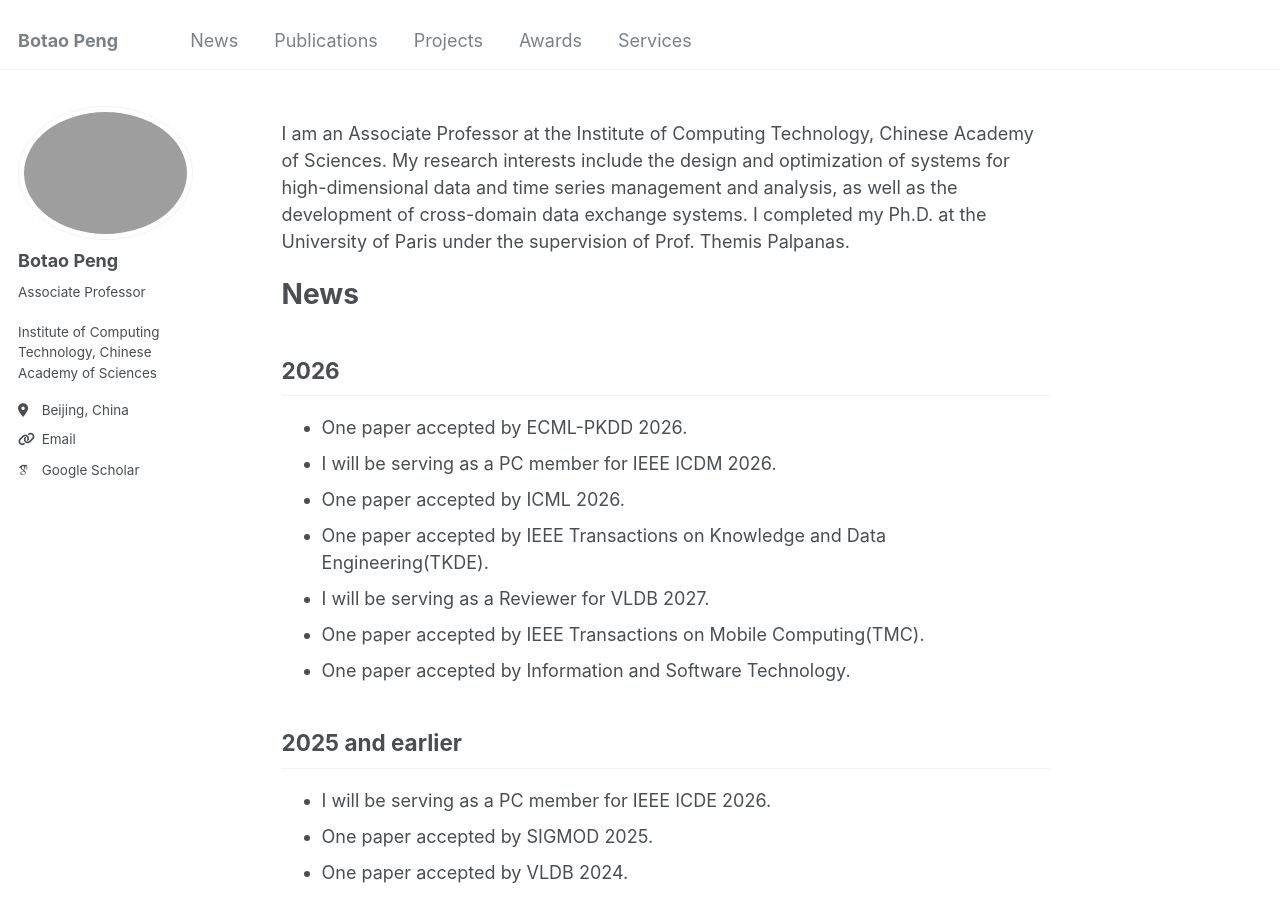
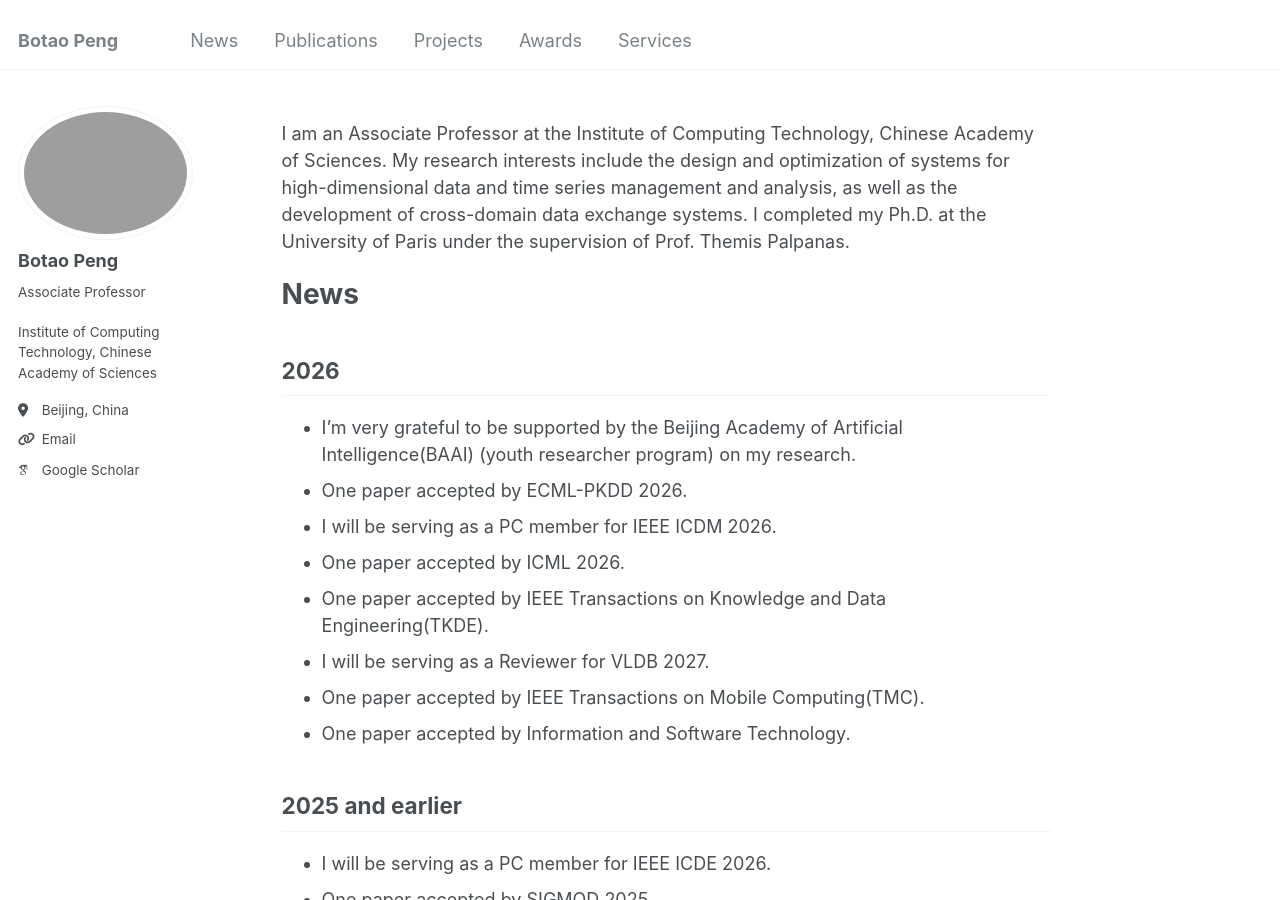
Before and after one commit to BotaoPENG/botaopeng.github.io, a Jekyll site: the page built from _pages/about.md, in a window 1280 px wide and 900 px high. Built offline with Jekyll 4.4.1, drawn with Linux system fonts in a browser that asks for light colours; some web fonts are replaced.

Commit message:
Update about.md

```diff
--- a/_pages/about.md
+++ b/_pages/about.md
@@ -11,6 +11,7 @@ I am an Associate Professor at the Institute of Computing Technology, Chinese Ac
 # News {#news}
 
 ## 2026
+- I’m very grateful to be supported by the Beijing Academy of Artificial Intelligence(BAAI) (youth researcher program) on my research.
 - One paper accepted by ECML-PKDD 2026.
 - I will be serving as a PC member for IEEE ICDM 2026.
 - One paper accepted by ICML 2026.
```
